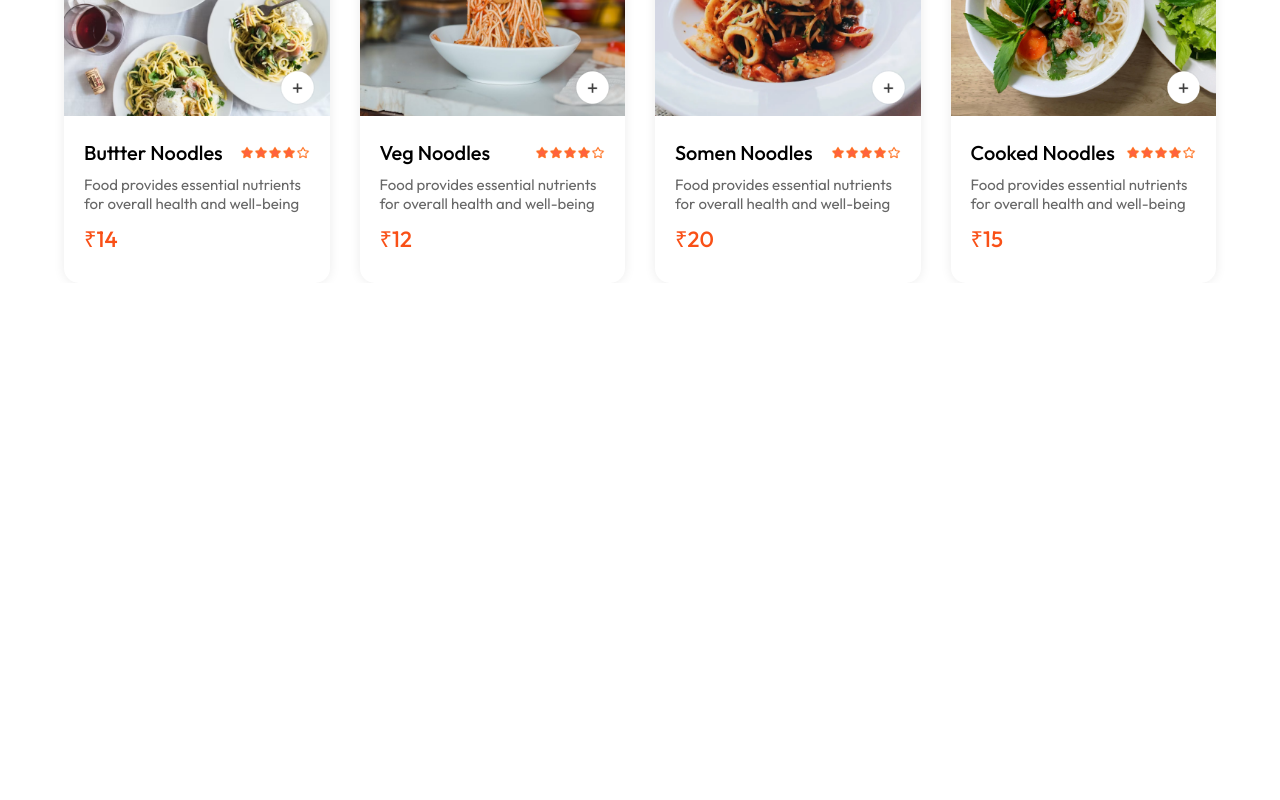
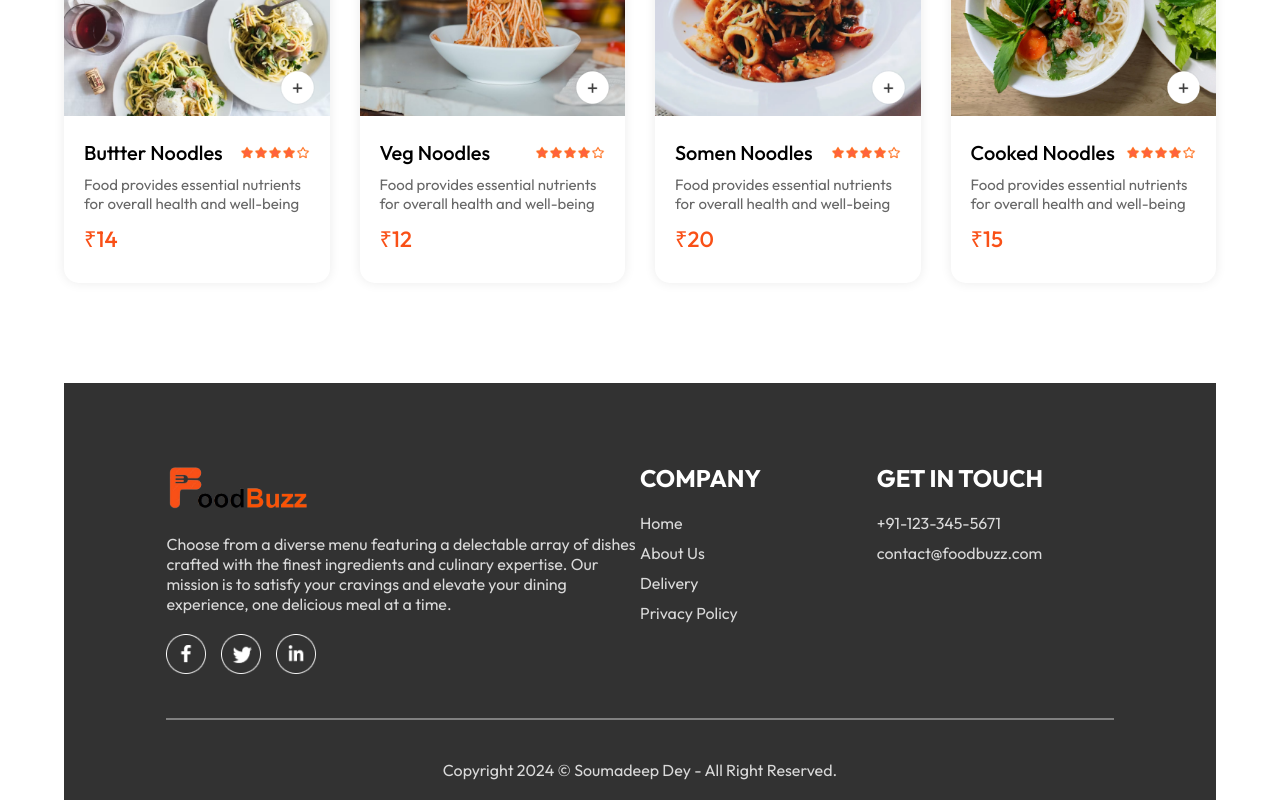
Before and after one commit to soumadeep-dey/FoodBuzz, a React (Vite) app in the folder frontend/: page / in a window 1280 px wide. Shown: the part 4217-5017 px from the top of the page. Before the commit the page ends 4500 px from the top, so only its background shows below. Built offline with nearby package versions, Linux system fonts and the light colour scheme.

Commit message:
feat: Footer section added

```diff
--- a/frontend/src/App.jsx
+++ b/frontend/src/App.jsx
@@ -1,19 +1,23 @@
-import React from "react";
+// import React from "react";
 import Navbar from "../src/components/Navbar/Navbar";
 import { Route, Routes } from "react-router-dom";
 import Home from "./pages/Home/Home";
 import Cart from "./pages/Cart/Cart";
 import Order from "./pages/Order/Order";
+import Footer from "./components/Footer/Footer";
 
 const App = () => {
   return (
     <>
+
         <Navbar />
         <Routes>
           <Route path="/" element={<Home />} />
           <Route path="/cart" element={<Cart />} />
           <Route path="/order" element={<Order />} />
         </Routes>
+
+      <Footer />
     </>
   );
 };
--- a/frontend/src/components/FoodItem/FoodItem.jsx
+++ b/frontend/src/components/FoodItem/FoodItem.jsx
@@ -1,7 +1,7 @@
 import { assets } from "../../assets/frontend_assets/assets";
 import { StoreContext } from "../../context/StoreContext";
 import "./FoodItem.css";
-import React, { useContext, useState } from "react";
+import React, { useContext } from "react";
 
 const FoodItem = ({ id, name, price, description, image }) => {
   const { cartItems, addToCart, removeFromCart } = useContext(StoreContext);
--- /dev/null
+++ b/frontend/src/components/Footer/Footer.css
@@ -0,0 +1,50 @@
+footer {
+  color: #d9d9d9;
+  background-color: #323232;
+  display: flex;
+  flex-direction: column;
+  align-items: center;
+  gap: 20px;
+  padding: 20px 8vw;
+  padding-top: 80px;
+  margin-top: 100px;
+}
+.footer-content {
+  width: 100%;
+  display: grid;
+  grid-template-columns: 2fr 1fr 1fr;
+  gap: 8-px;
+}
+#logo {
+  width: 150px;
+}
+.footer-content-left,
+.footer-content-center,
+.footer-content-right {
+  display: flex;
+  flex-direction: column;
+  align-items: start;
+  gap: 20px;
+}
+.footer-content-left li,
+.footer-content-center li,
+.footer-content-right li {
+  list-style: none;
+  margin-bottom: 10px;
+  cursor: pointer;
+}
+.footer-content-center h2,
+.footer-content-right h2 {
+  color: white;
+}
+footer .footer-social-icons img {
+  width: 40px;
+  margin-right: 15px;
+}
+footer hr {
+  width: 100%;
+  height: 2px;
+  margin: 20px 0px;
+  background-color: grey;
+  border: none;
+}
--- /dev/null
+++ b/frontend/src/components/Footer/Footer.jsx
@@ -0,0 +1,47 @@
+import { assets } from "../../assets/frontend_assets/assets";
+import "./Footer.css";
+
+const Footer = () => {
+  return (
+    <footer>
+      <div className="footer-content">
+        <div className="footer-content-left">
+          <img src={assets.logo_banner} alt="logo" id="logo" />
+          <p>
+            Choose from a diverse menu featuring a delectable array of dishes
+            crafted with the finest ingredients and culinary expertise. Our
+            mission is to satisfy your cravings and elevate your dining
+            experience, one delicious meal at a time.
+          </p>
+          <div className="footer-social-icons">
+            <img src={assets.facebook_icon} alt="facebook-icon" />
+            <img src={assets.twitter_icon} alt="twitter-icon" />
+            <img src={assets.linkedin_icon} alt="linkedin-icon" />
+          </div>
+        </div>
+        <div className="footer-content-center">
+          <h2>COMPANY</h2>
+          <ul>
+            <li>Home</li>
+            <li>About Us</li>
+            <li>Delivery</li>
+            <li>Privacy Policy</li>
+          </ul>
+        </div>
+        <div className="footer-content-right">
+          <h2>GET IN TOUCH</h2>
+          <ul>
+            <li>+91-123-345-5671</li>
+            <li>contact@foodbuzz.com</li>
+          </ul>
+        </div>
+      </div>
+      <hr />
+      <p className="footer-copyright">
+        Copyright 2024 © Soumadeep Dey - All Right Reserved.
+      </p>
+    </footer>
+  );
+};
+
+export default Footer;
--- a/frontend/src/index.css
+++ b/frontend/src/index.css
@@ -16,10 +16,10 @@ a {
   color: inherit;
 }
 @keyframes fadeIn {
-  0%{
+  0% {
     opacity: 0;
   }
-  100%{
+  100% {
     opacity: 1;
   }
 }
```
Lines whose indentation alone changed are shown as unchanged.
